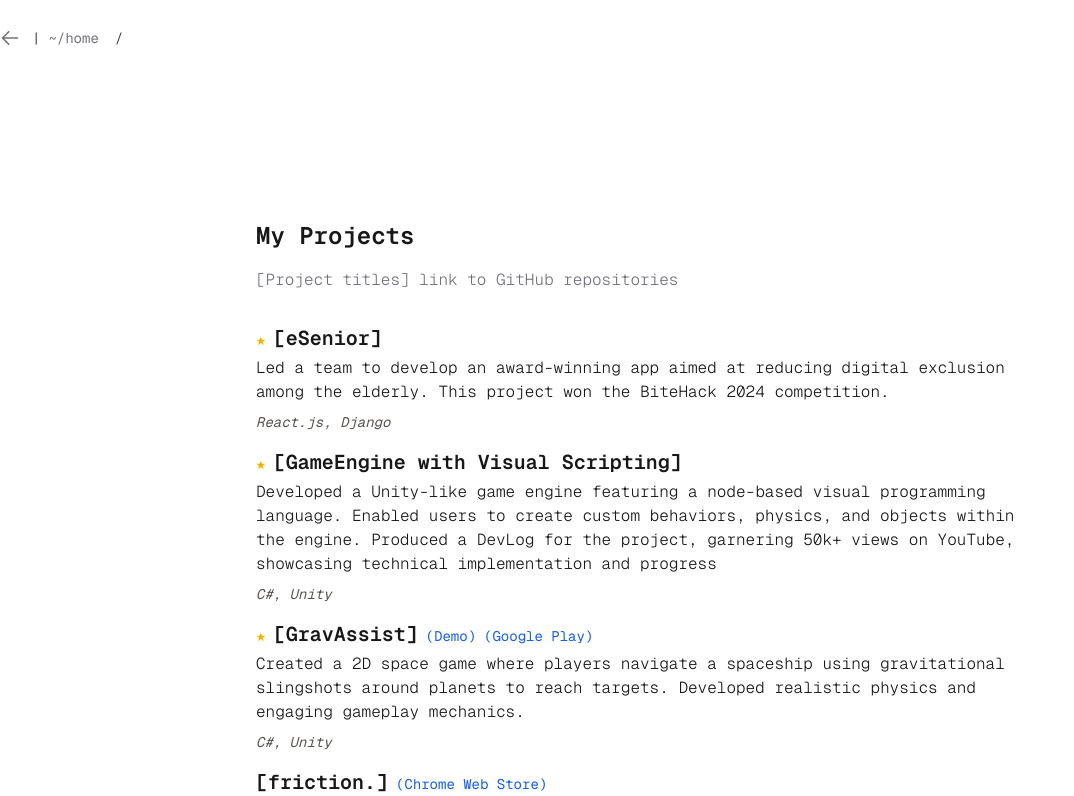
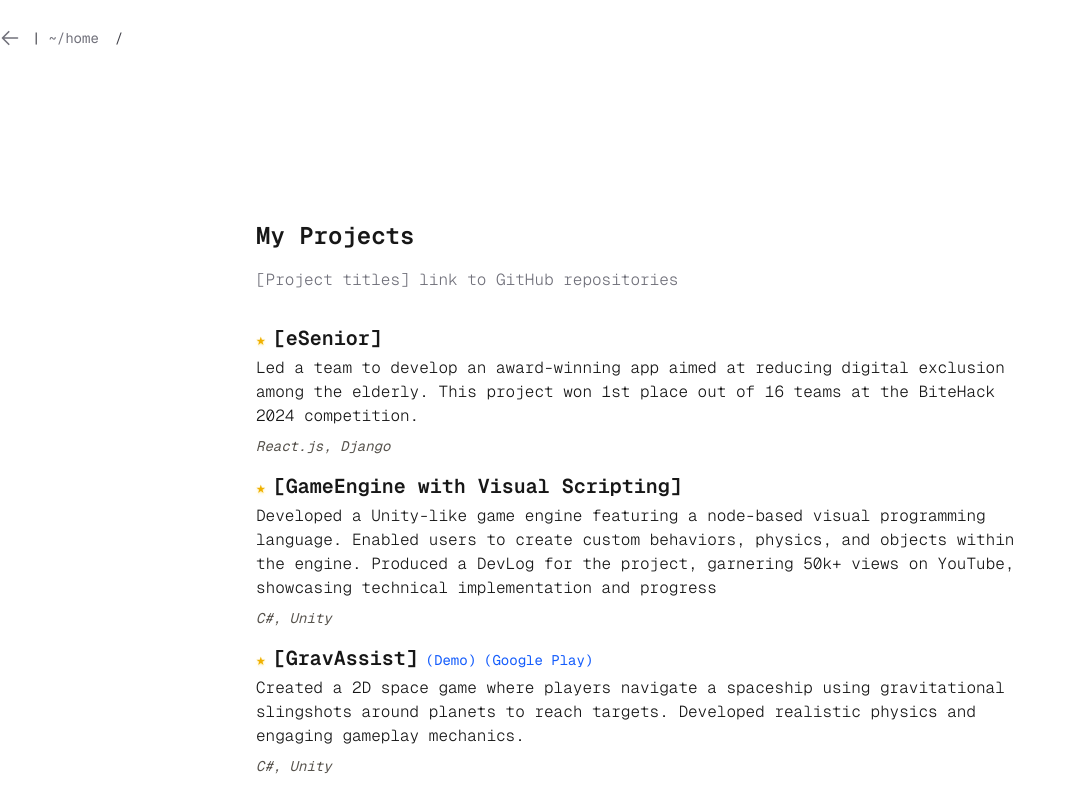
Before and after one commit to MrNtex/portfolio-v2, a Next.js app: page /projects in a window 1280 px wide. Shown: the top 796 px of the page, without its empty margins (0-1074 px from the left). Built offline with nearby package versions, Linux system fonts and the light colour scheme.

Commit message:
fix: update project description for "eSenior" to clarify competition placement

```diff
--- a/data/projects.ts
+++ b/data/projects.ts
@@ -17,7 +17,7 @@ export const projects: ListedProjectProps[] = [
   },
   {
     title: "eSenior",
-    description: "Led a team to develop an award-winning app aimed at reducing digital exclusion among the elderly. This project won the BiteHack 2024 competition.",
+    description: "Led a team to develop an award-winning app aimed at reducing digital exclusion among the elderly. This project won 1st place out of 16 teams at the BiteHack 2024 competition.",
     link: "https://github.com/DROP-TABLE-Druzyny/BiteHack",
     technologies: ["React.js", "Django"],
     favorite: true
```
